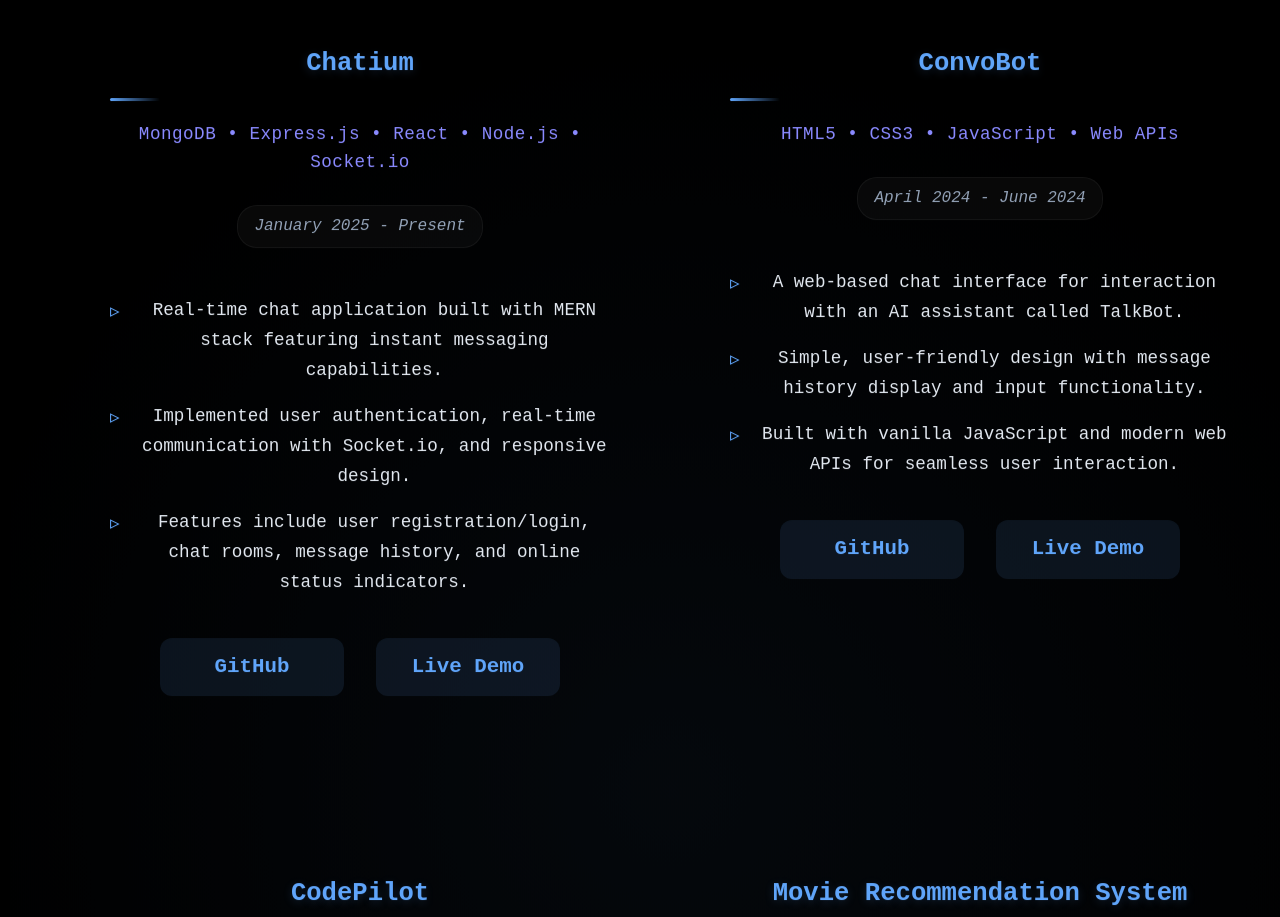
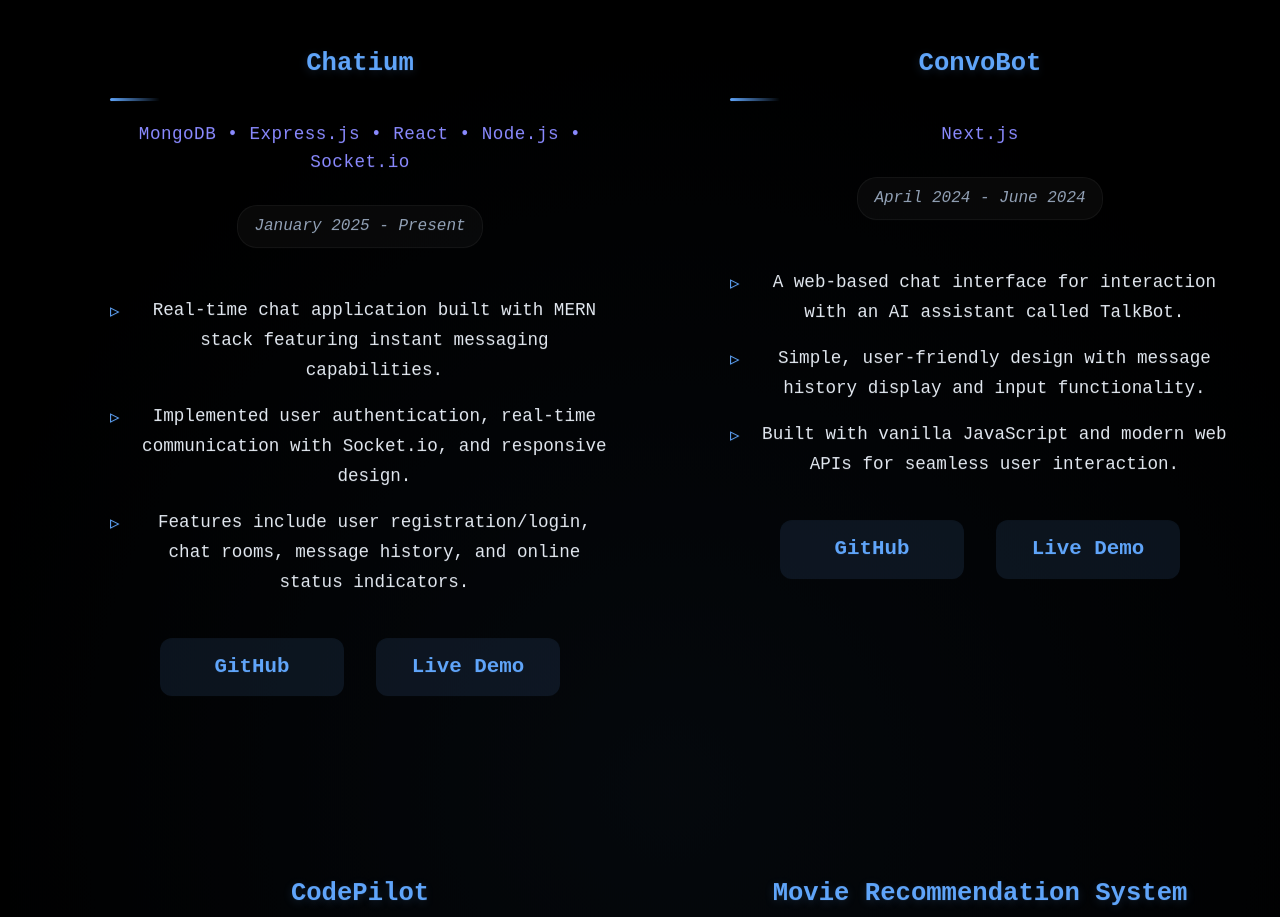
Before and after one commit to kalash260203/portfolio, a React (Create React App) app: page / in a window 1280 px wide. Shown: the part 4560-5477 px from the top of the page. Built offline with nearby package versions, Linux system fonts and the light colour scheme.

Commit message:
Update convobot tech

```diff
--- a/src/components/Projects.js
+++ b/src/components/Projects.js
@@ -49,7 +49,7 @@ const Projects = () => {
 
         <div className="project-card">
           <h3>ConvoBot</h3>
-          <p className="project-tech">HTML5 • CSS3 • JavaScript • Web APIs</p>
+          <p className="project-tech">Next.js</p>
           <p className="project-duration">April 2024 - June 2024</p>
           <ul>
             <li>A web-based chat interface for interaction with an AI assistant called TalkBot.</li>
```
